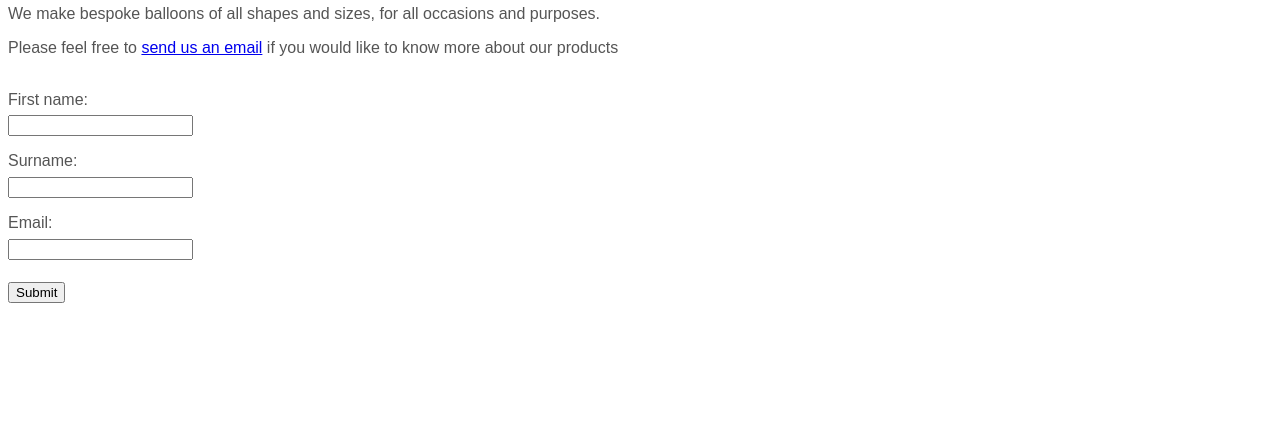
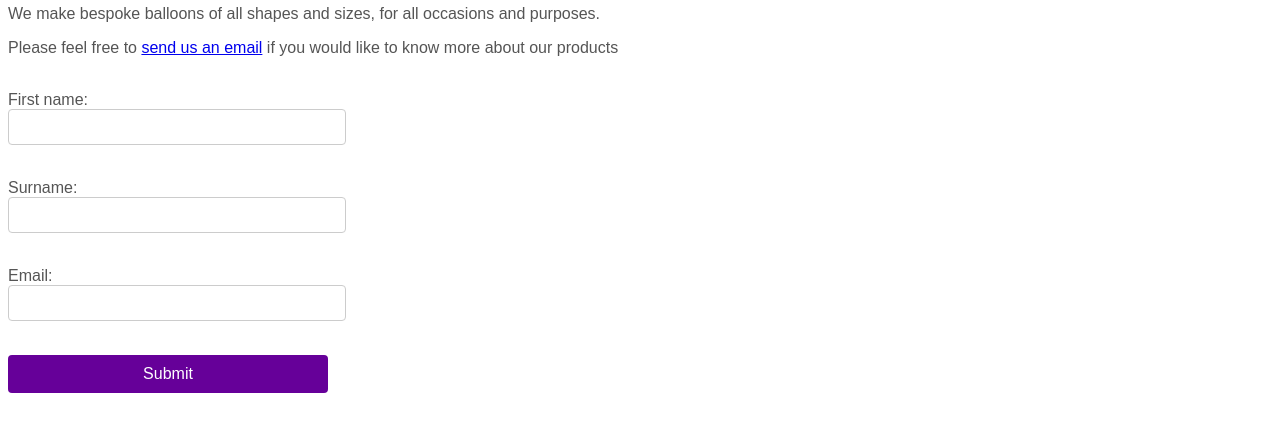
Before and after one commit to alxsth/balloons, a plain HTML site: page contact-us.html in a window 1280 px wide. Shown: the part 238-670 px from the top of the page. Drawn offline with Linux system fonts and the light colour scheme.

Commit message:
Add form styles

```diff
--- a/contact-us.html
+++ b/contact-us.html
@@ -37,7 +37,7 @@
             <input type="email" id="email" required><br>
         </div>
         <div class="form-control">
-            <input type="submit">
+            <input id="submit" type="submit">
         </div>
     </form>
 </body>
--- a/css/style.css
+++ b/css/style.css
@@ -93,15 +93,27 @@ a:visited {
     background-color: lightgray;
 }
 
-form {
-    display: flex;
-    flex-direction: column;
-}
-
 .form-control {
     margin-bottom: 1em;
 }
 
+#submit {
+    display: inline-block;
+    padding: 10px 20px;
+    font-family: Arial, sans-serif;
+    font-size: 16px;
+    color: #fff;
+    background-color: #609;
+    border: none;
+    border-radius: 4px;
+    cursor: pointer;
+}
+
 input {
-    margin-top: .5em;
+    display: block;
+    width: 20em;
+    padding: 0.5em;
+    font-size: 16px;
+    border: 1px solid #ccc;
+    border-radius: 4px;
 }
```
